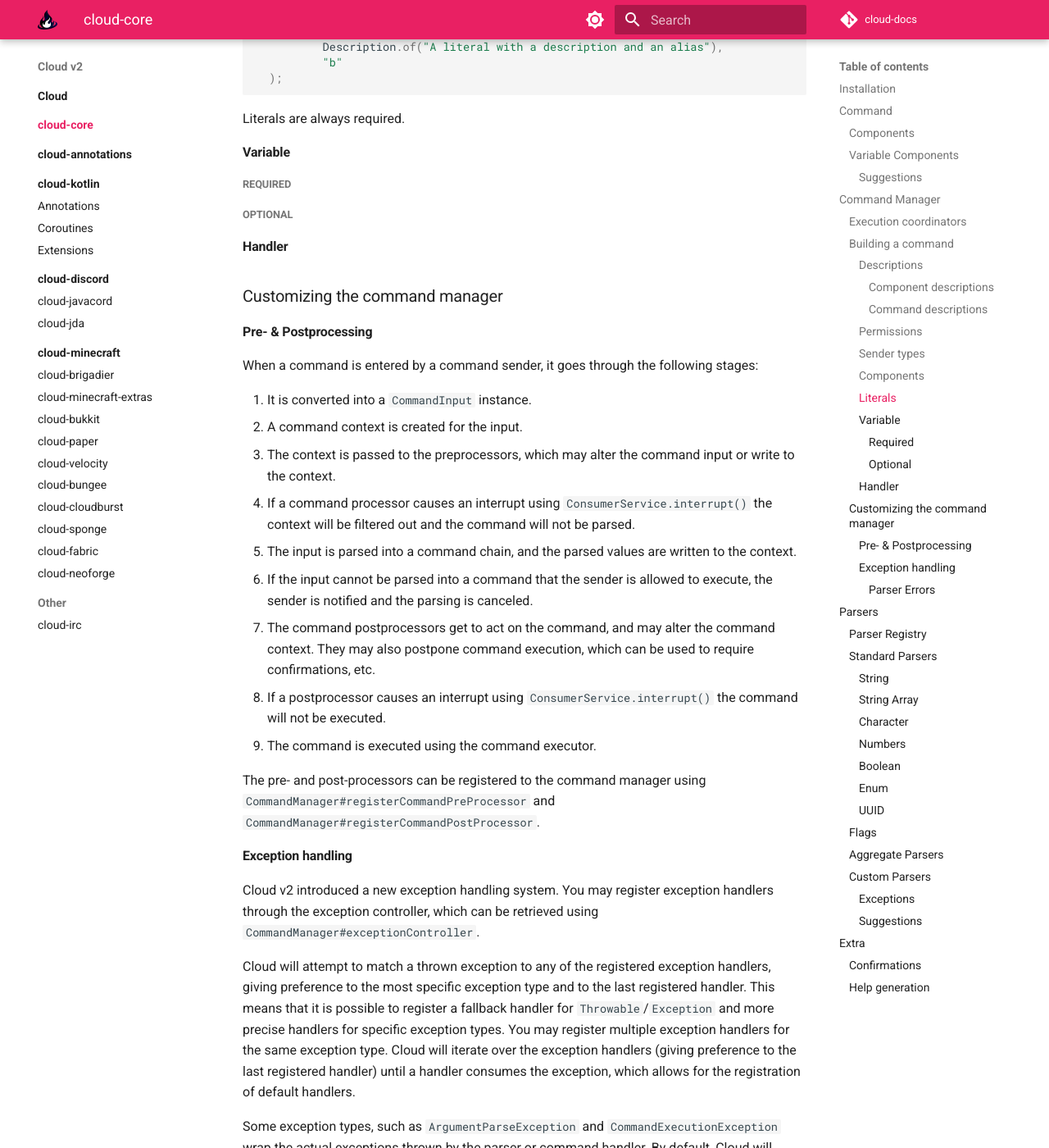
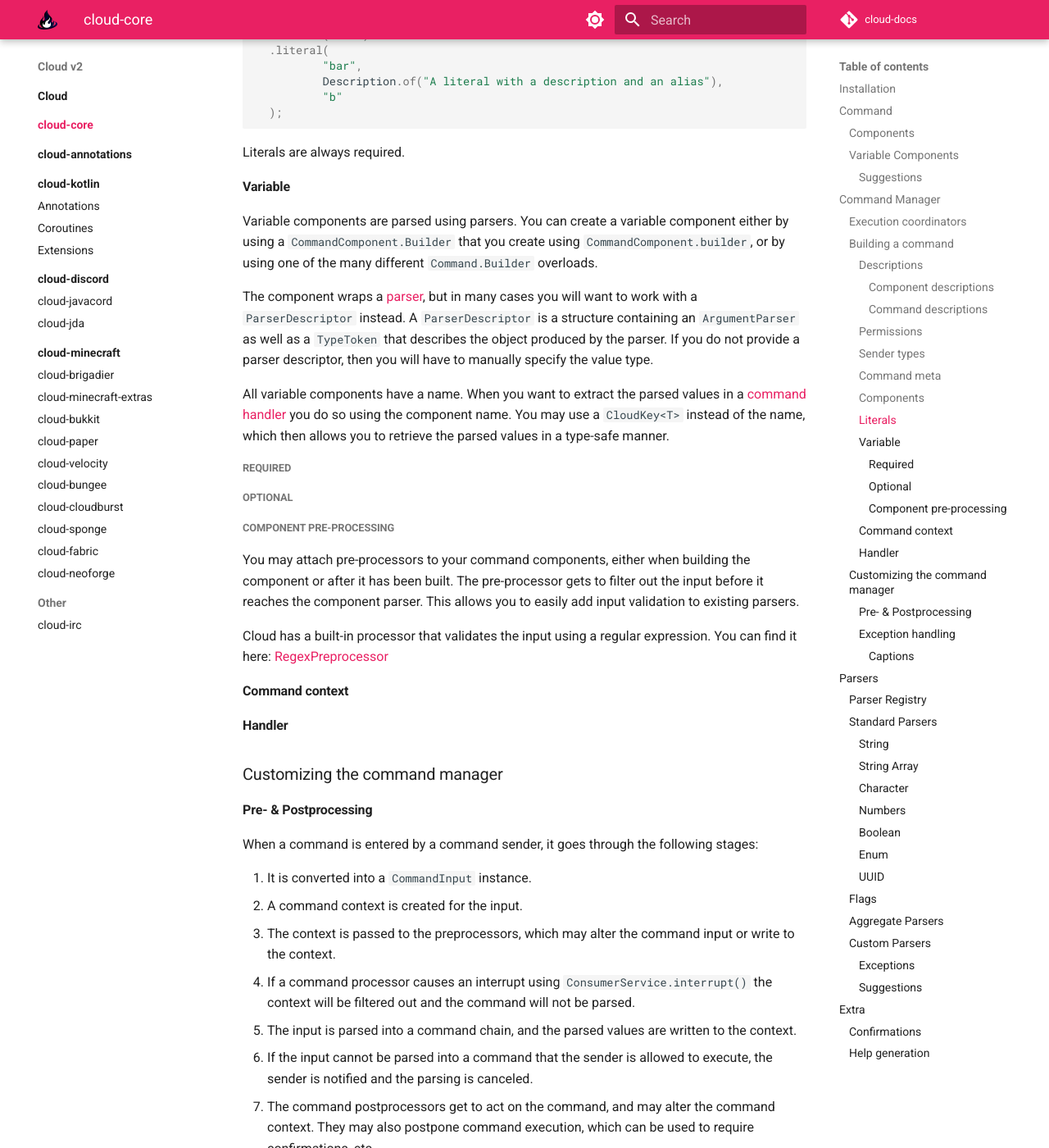
Before and after one commit to Incendo/cloud-docs, an MkDocs documentation site: the page built from docs/core/index.md, in a window 1280 px wide and 1400 px high, scrolled down 3958 px. Shown: the whole window at 82% size. Built offline with MkDocs 1.6.1 and Material for MkDocs 9.7.7, drawn with Linux system fonts in a browser that asks for light colours; comment, search, counter and statistics services are not loaded; some of the changed text lies outside the part shown.

Commit message:
explain the new caption system

````diff
--- a/docs/core/index.md
+++ b/docs/core/index.md
@@ -153,6 +153,8 @@
 Cloud will make sure that the sender is of the right type when executing the command, and will fail exceptionally
 if it isn't.
 
+#### Command meta
+
 #### Components
 
 #### Literals
@@ -176,9 +178,35 @@
 
 #### Variable
 
+Variable components are parsed using parsers.
+You can create a variable component either by using a `CommandComponent.Builder` that you create using
+`CommandComponent.builder`, or by using one of the many different `Command.Builder` overloads.
+
+The component wraps a [parser](#parsers), but in many cases you will want to work with a `ParserDescriptor` instead.
+A `ParserDescriptor` is a structure containing an `ArgumentParser` as well as a `TypeToken` that describes the object
+produced by the parser.
+If you do not provide a parser descriptor, then you will have to manually specify the value type.
+
+All variable components have a name.
+When you want to extract the parsed values in a [command handler](#handler) you do so using the component name.
+You may use a `CloudKey<T>` instead of the name, which then allows you to retrieve the parsed values
+in a type-safe manner.
+
 ##### Required
 
 ##### Optional
+
+##### Component pre-processing
+
+You may attach pre-processors to your command components, either when building the component or after it has been built.
+The pre-processor gets to filter out the input before it reaches the component parser.
+This allows you to easily add input validation to existing parsers.
+
+Cloud has a built-in processor that validates the input using a regular expression.
+You can find it here:
+[RegexPreprocessor](https://github.com/Incendo/cloud/blob/iCLOUD_BASE_BRANCHi/cloud-core/src/main/java/cloud/commandframework/arguments/preprocessor/RegexPreprocessor.java)
+
+#### Command context
 
 #### Handler
 
@@ -235,36 +263,38 @@
 - The provided command input is invalid (InvalidSyntaxException)
 - The parser cannot parse the input provided (ArgumentParseException)
 
-##### Parser Errors
+##### Captions
 
-`ArgumentParseException` makes use of Cloud's caption system.
+`ParserException` makes use of Cloud's caption system.
 (Nearly) all argument parsers in Cloud will throw `ParserException` on invalid input, in which case you're able
 to override the exception message by configuring the manager's [CaptionRegistry](TODO).
-By default, Cloud uses a [FactoryDelegatingCaptionRegistry](TODO), which allows you to override the exception handling
-per caption key.
+
+The caption registry allows you to register caption providers that provide values for caption keys.
+You may register multiple caption providers and the registry will iterate over them until one responds
+with a non-`null` value.
+There are some static factory methods in `CaptionProvider` that help generating providers for constant values.
 All standard caption keys can be found in [StandardCaptionKey](TODO).
 Some platform adapters have their own caption key classes as well.
 
 The JavaDoc for the caption keys list their replacement variables.
 The message registered for the caption will have those variables replaced with variables specific to the parser.
-`{input}` is accepted by all parser captions, and will be replaced with the input that caused the exception
+`<input>` is accepted by all parser captions, and will be replaced with the input that caused the exception
 to be thrown.
 
 <!-- prettier-ignore -->
 !!! example annotate "Example caption registry usage"
     ```java
     final CaptionRegistry<SenderType> registry = manager.captionRegistry();
-    if (registry instanceof FactoryDelegatingCaptionRegistry) /* (1)! */ {
-        final FactoryDelegatingCaptionRegistry<SenderType> factoryRegistry =
-            (FactoryDelegatingCaptionRegistry<SenderType>) manager.captionRegistry();
-        factoryRegistry.registerMessageFactroy(
+    registry.registerProvider(CaptionProvider.constantProvider(
             StandardCaptionKeys.ARGUMENT_PARSE_FAILURE_BOOLEAN,
-            (context, key) -> "'{input}' ain't a boolean >:("
-        );
-    }
+            "'<input>' ain't a boolean >:("
+    ));
     ```
 
-1. Some platforms may opt to use a different caption registry implementation that does not delegate to factories.
+You may create a custom caption formatter that generates more complex output types than strings.
+This is particularly useful if you want to route the captions through some external system to generate
+platform-native message types (i.e. `Component` for Minecraft). You may format captions using this custom
+type by invoking `ParserException.formatCaption` or `CommandContext.formatCaption`.
 
 ## Parsers
 
````
